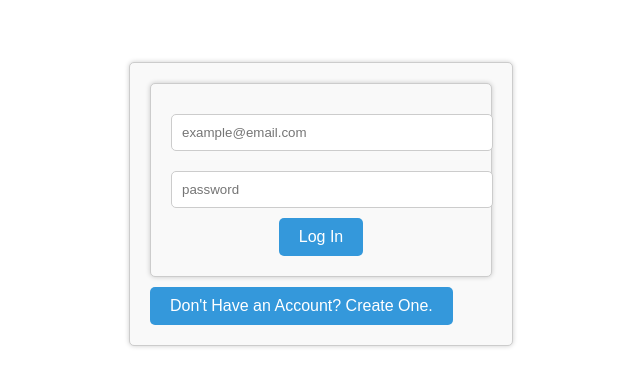
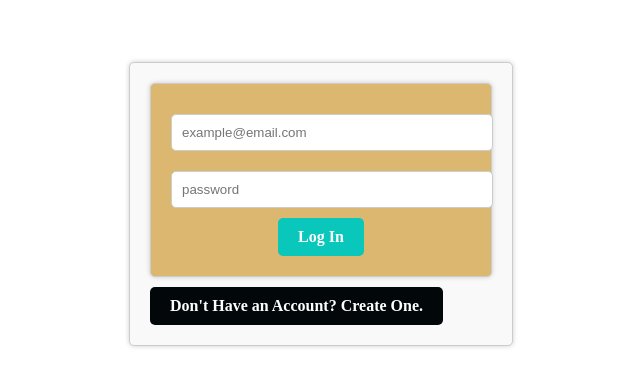
Before and after one commit to CheemaMahesh/Intra, a React (Create React App) app: page / in a window 1280 px wide. Shown: the part 196-582 px from the top of the page, without its empty margins (319-959 px from the left). Built offline with nearby package versions, Linux system fonts and the light colour scheme; no server answers; the database is empty.

Commit message:
Intra 5.0

```diff
--- a/public/index.html
+++ b/public/index.html
@@ -2,7 +2,7 @@
 <html lang="en">
   <head>
     <meta charset="utf-8" />
-    <link rel="icon" href="%PUBLIC_URL%/favicon.ico" />
+    <link rel="icon" href="https://dpwalay.com/wp-content/uploads/2023/08/i-name-photo-5.jpg" />
     <meta name="viewport" content="width=device-width, initial-scale=1" />
     <meta name="theme-color" content="#000000" />
     <meta
@@ -24,7 +24,7 @@
       work correctly both with client-side routing and a non-root public URL.
       Learn how to configure a non-root public URL by running `npm run build`.
     -->
-    <title>React App</title>
+    <title>Intra</title>
   </head>
   <body>
     <noscript>You need to enable JavaScript to run this app.</noscript>
--- a/src/Componnets/Auth/Signin.css
+++ b/src/Componnets/Auth/Signin.css
@@ -1,6 +1,6 @@
 
 .Sign-in-container {
-    background-color: #f9f9f9;
+    background-color: #dbb770;
     border: 1px solid #ccc;
     border-radius: 5px;
     box-shadow: 0 0 5px rgba(0, 0, 0, 0.2);
@@ -21,17 +21,19 @@
 
   /* Style for the sign-in button */
   .Sign-in-container button {
-    background-color: #3498db;
+    background-color: #09c7ba;
     color: #fff;
     border: none;
     padding: 10px 20px;
     border-radius: 5px;
     cursor: pointer;
     font-size: 16px;
+    font-weight: bold;
+    font-family: cursive;
   }
 
   .Sign-in-container button:hover {
-    background-color: #1e75b8;
+    background-color: #06abdd;
   }
 
 
--- a/src/Componnets/Pages/AsController.module.css
+++ b/src/Componnets/Pages/AsController.module.css
@@ -36,7 +36,7 @@
 
   /* Style for the buttons inside the authentication components */
   .authButton {
-    background-color: #3498db;
+    background-color: #02070a;
     color: #fff;
     border: none;
     padding: 10px 20px;
@@ -44,8 +44,11 @@
     cursor: pointer;
     font-size: 16px;
     margin-top: 10px;
+    font-weight: bold;
+    font-family: cursive;
+
   }
 
   .authButton:hover {
-    background-color: #1e75b8;
+    background-color: #17191a;
   }
```
